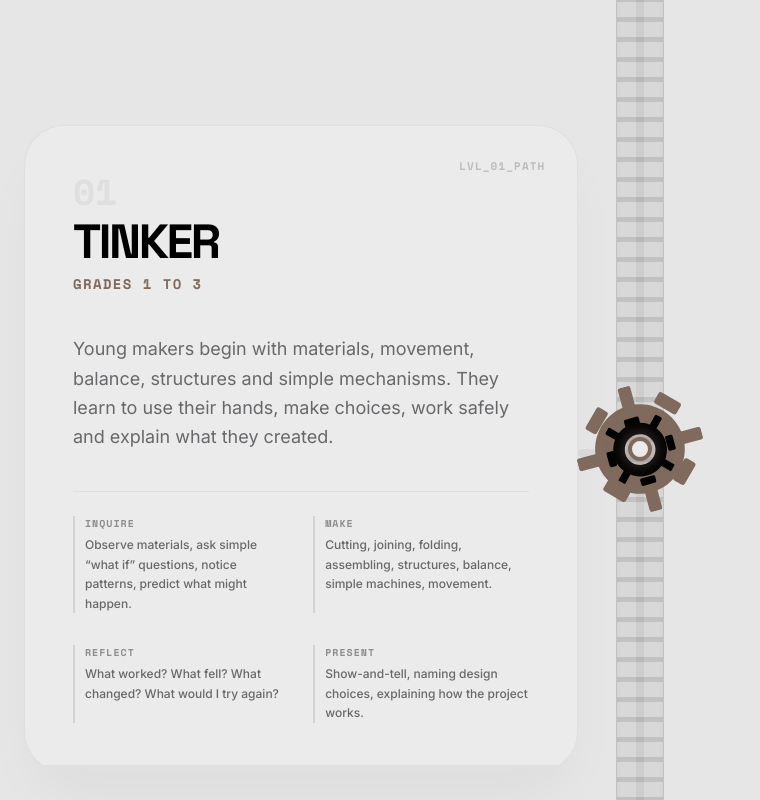
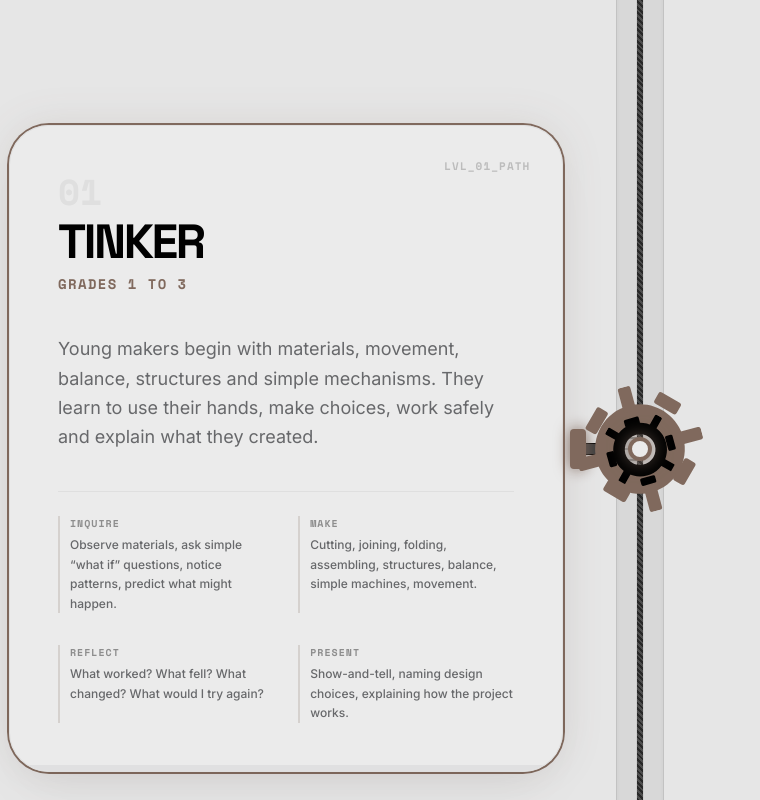
Before and after one commit to pratikb1234/Makerreactor, a React (Vite) app: page / in a window 1280 px wide. Shown: the part 6040-6840 px from the top of the page, without its empty margins (0-760 px from the left). Built offline with nearby package versions, Linux system fonts and the light colour scheme.

Commit message:
Update MechanicalTimeline with motor and rope lift system

```diff
--- a/src/components/ProgramPathway.jsx
+++ b/src/components/ProgramPathway.jsx
@@ -276,16 +276,62 @@ function LevelCardTimeline({ level, index, scrollYProgress }) {
         <MechanicalLinkageNode isActive={isActive || isHovered} />
       </div>
 
-      {/* Level Card Base Content */}
-      <div className="w-full lg:w-[45%]" onMouseEnter={() => setIsHovered(true)} onMouseLeave={() => setIsHovered(false)}>
-        <LevelCardBase level={level} index={index} />
+      {/* Level Card Base Content - Wrapped in a jolt animation */}
+      <motion.div
+        className="w-full lg:w-[45%]"
+        onMouseEnter={() => setIsHovered(true)}
+        onMouseLeave={() => setIsHovered(false)}
+        animate={(isActive || isHovered) ? { x: isEven ? -15 : 15 } : { x: 0 }}
+        transition={{ type: "spring", stiffness: 400, damping: 15, mass: 1 }}
+      >
+        {/* Pass isActive down so the card can light up when punched */}
+        <div className={`transition-all duration-500 rounded-[2.5rem] ${isActive || isHovered ? 'shadow-[0_0_40px_rgba(255,90,0,0.15)] ring-2 ring-[var(--color-accent)]' : ''}`}>
+          <LevelCardBase level={level} index={index} />
+        </div>
+      </motion.div>
+
+      {/* Decorative Mechanical Linkage Piston Arm - LG only */}
+      <div className={`hidden lg:block absolute top-1/2 -translate-y-1/2 w-[5%] h-8 z-20 ${isEven ? 'left-[45%]' : 'right-[45%]'}`}>
+        <PistonArm isActive={isActive || isHovered} isEven={isEven} />
       </div>
-
-      {/* Decorative Mechanical Linkage connector - LG only */}
-      <div className={`hidden lg:block w-[5%] h-2 bg-black/5 rounded-full absolute top-1/2 ${isEven ? 'left-[45%]' : 'right-[45%]'}`} />
 
       {/* Empty space on opposite side */}
       <div className="hidden lg:block lg:w-[45%]" />
+    </div>
+  );
+}
+
+function PistonArm({ isActive, isEven }) {
+  // Piston pushes OUT from the center towards the card.
+  // Center is at the right for isEven, left for !isEven.
+  return (
+    <div className={`w-full h-full relative flex items-center ${isEven ? 'flex-row-reverse' : 'flex-row'}`}>
+      {/* Outer Cylinder (attached to center) */}
+      <div className="w-1/2 h-6 bg-[#d4d4d4] border-y-2 border-x border-[#999] rounded-sm relative z-10 flex items-center justify-center shadow-md">
+         {/* Decorative cylinder stripes */}
+         <div className="w-full h-[2px] bg-black/20" />
+      </div>
+
+      {/* Inner Rod (shoots out to the card) */}
+      <motion.div
+        className="h-3 bg-[#444] border-y border-black relative z-0 origin-center"
+        initial={{ width: '10%' }}
+        animate={{ width: isActive ? '100%' : '10%' }}
+        transition={{ type: "spring", stiffness: 400, damping: 15, mass: 1 }}
+      >
+        {/* Plunger Head hitting the card */}
+        <div className={`absolute top-1/2 -translate-y-1/2 w-4 h-10 rounded-sm shadow-[0_0_15px_var(--color-accent)] transition-colors duration-200 ${isActive ? 'bg-[var(--color-accent)]' : 'bg-[#666]'} ${isEven ? '-left-2' : '-right-2'}`}>
+          {/* Spark effect when hitting */}
+          {isActive && (
+            <motion.div
+              initial={{ scale: 0, opacity: 1 }}
+              animate={{ scale: 2.5, opacity: 0 }}
+              transition={{ duration: 0.4, ease: "easeOut" }}
+              className={`absolute top-1/2 -translate-y-1/2 w-4 h-4 bg-white rounded-full ${isEven ? '-left-2' : '-right-2'}`}
+            />
+          )}
+        </div>
+      </motion.div>
     </div>
   );
 }
@@ -294,29 +340,55 @@ function LevelCardTimeline({ level, index, scrollYProgress }) {
 
 function MechanicalTimeline({ scrollYProgress }) {
   const payloadY = useTransform(scrollYProgress, [0, 1], ["0%", "100%"]);
-  const beltProgress = useTransform(scrollYProgress, [0, 1], ["0px", "1000px"]);
+  // The motor rotation is directly proportional to scroll
+  const motorRotation = useTransform(scrollYProgress, [0, 1], [0, 1440]); // 4 full spins
 
   return (
     <div className="absolute inset-0 flex flex-col items-center">
-      {/* Conveyor Belt / Elevator Shaft */}
-      <div className="absolute top-0 bottom-0 w-12 bg-[#ebebeb] rounded-[1rem] border-x border-black/10 flex justify-center shadow-inner overflow-hidden">
-        {/* Belt Treads */}
+      {/* Top Motor Assembly (mounted at the top of the section) */}
+      <div className="absolute top-0 -mt-10 w-32 h-20 bg-[#d4d4d4] rounded-[1rem] border-2 border-[#999] z-30 flex items-center justify-center shadow-[0_10px_20px_rgba(0,0,0,0.15)]">
+        {/* Motor body casing details */}
+        <div className="absolute inset-x-4 top-2 h-4 bg-black/10 rounded-full" />
+        <div className="absolute inset-x-4 bottom-2 h-2 bg-black/10 rounded-full" />
+
+        {/* Rotating Pulley Wheel */}
         <motion.div
-          className="absolute top-[-1000px] bottom-[-1000px] w-full"
-          style={{
-            backgroundImage: 'repeating-linear-gradient(0deg, transparent, transparent 15px, rgba(0,0,0,0.1) 15px, rgba(0,0,0,0.1) 20px)',
-            y: beltProgress
-          }}
-        />
+          className="relative w-16 h-16 rounded-full border-[6px] border-[#666] bg-[#ccc] flex items-center justify-center shadow-inner"
+          style={{ rotate: motorRotation }}
+        >
+          {/* Pulley Spokes */}
+          <div className="absolute w-full h-1.5 bg-[#666]" />
+          <div className="absolute w-1.5 h-full bg-[#666]" />
+          {/* Glowing Axle Center */}
+          <div className="w-4 h-4 bg-[var(--color-accent)] rounded-full z-10 shadow-[0_0_15px_var(--color-accent)]" />
+        </motion.div>
+      </div>
+
+      {/* Elevator Shaft / Track */}
+      <div className="absolute top-0 bottom-0 w-12 bg-[#ebebeb] rounded-b-[1rem] border-x border-b border-black/10 flex justify-center shadow-inner overflow-hidden">
         {/* Inner track rail */}
         <div className="absolute top-0 bottom-0 w-2 bg-black/5" />
       </div>
+
+      {/* The Rope (connecting motor to capsule) */}
+      <motion.div
+        className="absolute top-0 w-1.5 bg-[#555] z-10 flex justify-center overflow-hidden"
+        style={{ height: payloadY }}
+      >
+        {/* Rope Texture */}
+        <div className="absolute inset-0 opacity-50" style={{ backgroundImage: 'repeating-linear-gradient(45deg, transparent, transparent 2px, black 2px, black 4px)' }} />
+      </motion.div>
 
       {/* The Elevator Capsule (Payload) */}
       <motion.div
         className="absolute top-0 w-16 h-20 bg-white rounded-xl border-[3px] border-[var(--color-accent)] shadow-[0_10px_30px_rgba(255,90,0,0.4)] flex flex-col items-center justify-center z-20"
         style={{ top: payloadY, y: "-50%" }}
       >
+        {/* Hook attaching capsule to rope */}
+        <div className="absolute -top-4 w-6 h-4 rounded-t-full border-2 border-b-0 border-[#555] bg-white flex items-center justify-center">
+           <div className="w-1.5 h-1.5 bg-[#555] rounded-full mt-1" />
+        </div>
+
         <div className="w-8 h-2 bg-black/10 rounded-full mb-2" />
         <div className="w-6 h-6 bg-[var(--color-accent)] rounded-full animate-pulse shadow-[inset_0_0_10px_white]" />
         <div className="w-8 h-2 bg-black/10 rounded-full mt-2" />
```
